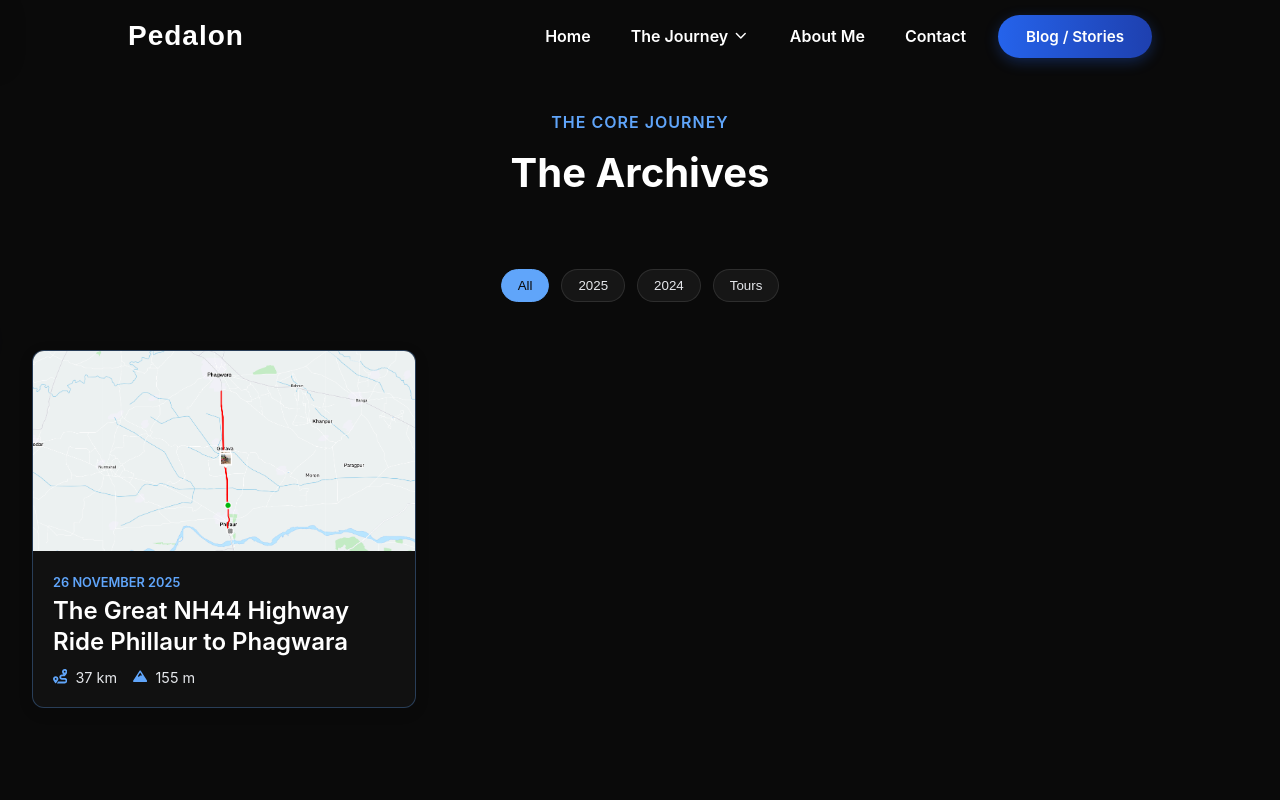
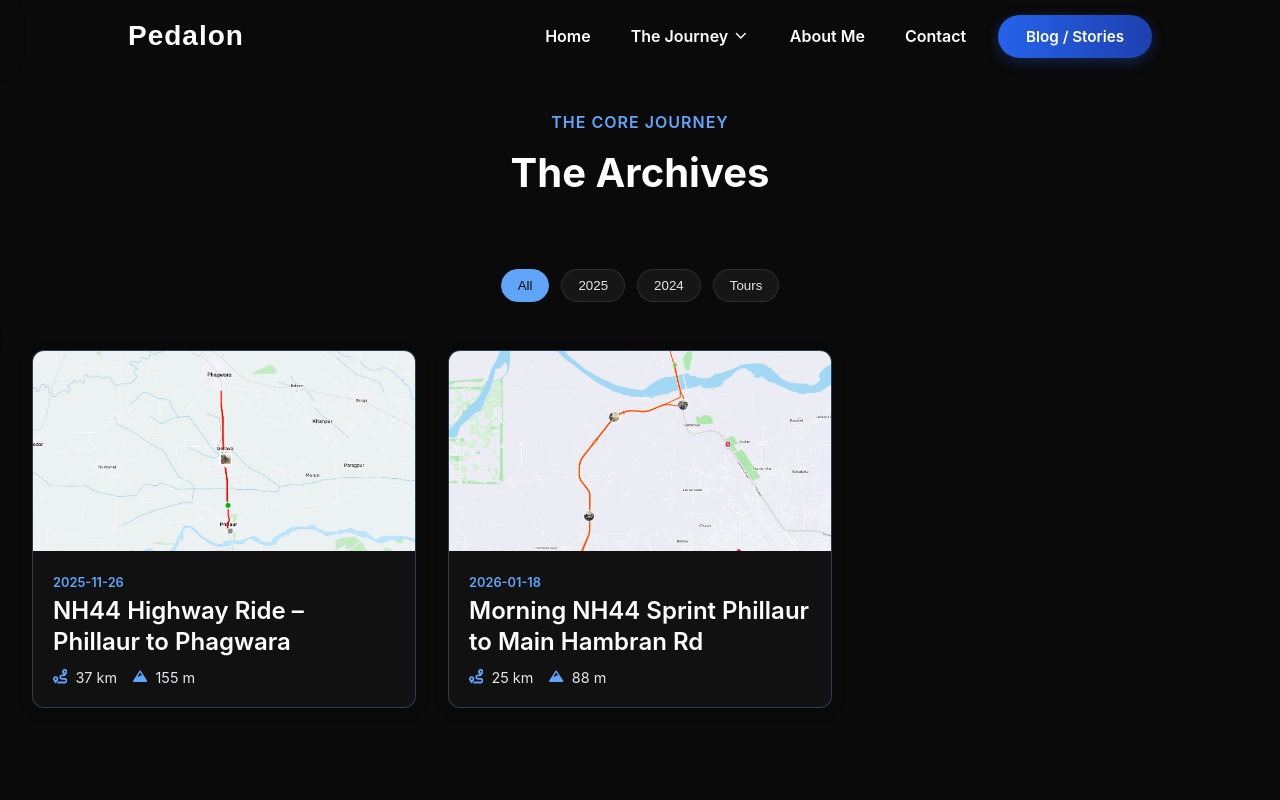
Before and after one commit to sawan-sawan/pedalon, a React (Vite) app: page /past-rides in a window 1280 px wide. Shown: the top 800 px of the page. Built offline with nearby package versions, Linux system fonts and the light colour scheme; a web font is replaced by a local one.

Commit message:
changespast

```diff
--- a/src/pages/PastRides.css
+++ b/src/pages/PastRides.css
@@ -302,3 +302,24 @@
   align-items: center;
   margin-top: 10px;
 }
+.gallery-container {
+  display: flex;
+  gap: 15px;
+  overflow-x: auto;
+  overflow-y: hidden;
+  scroll-behavior: smooth;
+  margin-top: 20px;
+  padding-bottom: 10px;
+}
+
+.gallery-container img {
+  flex: 0 0 auto;
+  width: 250px;
+  height: 180px;
+  object-fit: cover;
+  border-radius: 10px;
+}
+
+.gallery-container::-webkit-scrollbar {
+  height: 6px;
+}
--- a/src/pages/PastRides.jsx
+++ b/src/pages/PastRides.jsx
@@ -19,19 +19,34 @@ const ZoomToRoute = ({ route }) => {
 const DUMMY_RIDES = [
   {
     id: 1,
-    title: "The Great NH44 Highway Ride Phillaur to Phagwara",
-    date: "26 November 2025",
-    distance: 37,
-    elevation: 155,
+    title: "NH44 Highway Ride – Phillaur to Phagwara",
+    date: "2025-11-26", // ISO format (better for sorting)
+    distance: 37, // in km
+    elevation: 155, // in meters
     coverImage: "/img/pastimg1.png",
     gpxFile: "/gpx/phillaur-to-phagwara.gpx",
-    stravaId: "16571311745", // Strava Activity ID yahan rakhein
-    stravaUrl: "https://www.strava.com/activities/16571311745", // Direct link ke liye
-    description: "An exhilarating ride along the NH44 highway...",
+    stravaId: "16571311745",
+    stravaUrl: "https://www.strava.com/activities/16571311745",
+    description: "An exhilarating 37km highway ride from Phillaur to Phagwara along NH44 with smooth roads and moderate elevation gain.",
     gallery: ["/img/pastimg1.png"],
-    category: "Highway"
+    category: "Highway Ride"
   },
+  {
+    id: 2,
+    title: "Morning NH44 Sprint Phillaur to Main Hambran Rd",
+    date: "2026-01-18",
+    distance: 25,
+    elevation: 88,
+    coverImage: "/img/pastimg2.png",
+    gpxFile: "/gpx/philluar-to-firozpurroad.gpx", // changed file name (better structure)
+    stravaId: "17091765164",
+    stravaUrl: "https://www.strava.com/activities/17091765164",
+    description: "A short and fast 25km morning sprint ride on NH44 featuring flat stretches and light elevation gain.",
+    gallery: ["/img/pastimg2.png"],
+    category: "Highway Ride"
+  }
 ];
+
 
 const PastRides = () => {
   const [selectedRide, setSelectedRide] = useState(null);
@@ -158,7 +173,12 @@ const PastRides = () => {
 
             <div className="modal-body">
               <p>{selectedRide.description}</p>
-
+              {/* Gallery Section */}
+              <div className="gallery-container">
+                {selectedRide.gallery.map((img, index) => (
+                  <img key={index} src={img} alt="Ride" />
+                ))}
+              </div>
               {/* Strava Embed Widget */}
               <div className="strava-embed-wrapper" style={{ marginTop: "20px" }}>
                 <div
```
Also changed, not shown: public/img/pastimg2.png (added), 1 other file (tests, documents, lock files or other folders). Lines whose indentation alone changed are shown as unchanged.
